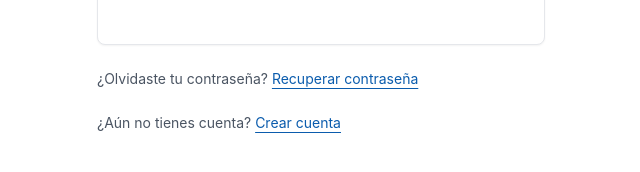
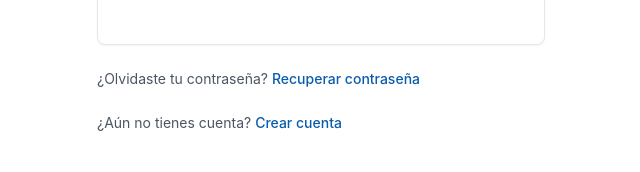
Before and after one commit to NachoLedesma33/talentOS, a Next.js app in the folder apps/web/: page /login in a window 1280 px wide. Shown: the part 560-732 px from the top of the page, without its empty margins (319-959 px from the left). Built offline with nearby package versions, Linux system fonts and the light colour scheme; no server answers.

Commit message:
style(web): ununderline auth links

```diff
--- a/apps/web/src/app/login/page.tsx
+++ b/apps/web/src/app/login/page.tsx
@@ -26,13 +26,13 @@ export default function LoginPage() {
         </Card>
         <p className="text-sm text-text-muted">
           ¿Olvidaste tu contraseña?{" "}
-          <Link href="/forgot-password" className="text-accent underline underline-offset-4">
+          <Link href="/forgot-password" className="font-medium text-accent hover:opacity-80">
             Recuperar contraseña
           </Link>
         </p>
         <p className="text-sm text-text-muted">
           ¿Aún no tienes cuenta?{" "}
-          <Link href="/register" className="text-accent underline underline-offset-4">
+          <Link href="/register" className="font-medium text-accent hover:opacity-80">
             Crear cuenta
           </Link>
         </p>
--- a/apps/web/src/app/register/page.tsx
+++ b/apps/web/src/app/register/page.tsx
@@ -26,7 +26,7 @@ export default function RegisterPage() {
         </Card>
         <p className="text-sm text-text-muted">
           ¿Ya tienes cuenta?{" "}
-          <Link href="/login" className="text-accent underline underline-offset-4">
+          <Link href="/login" className="font-medium text-accent hover:opacity-80">
             Iniciar sesión
           </Link>
         </p>
```
